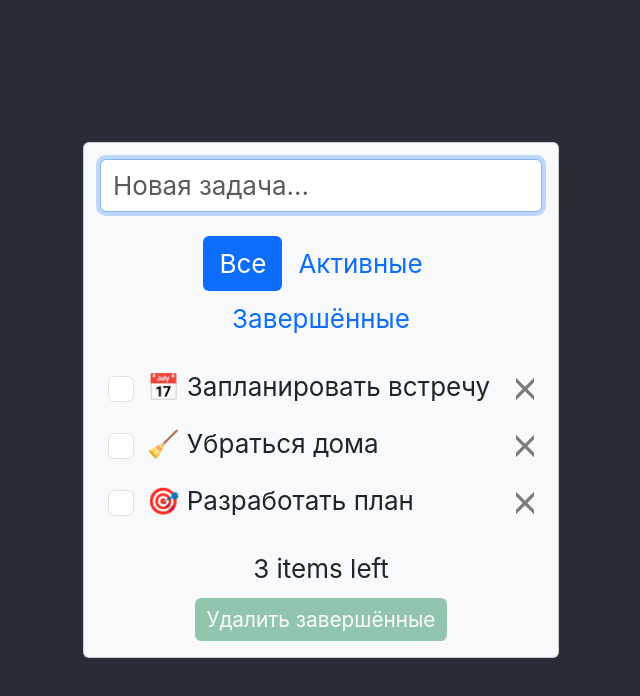
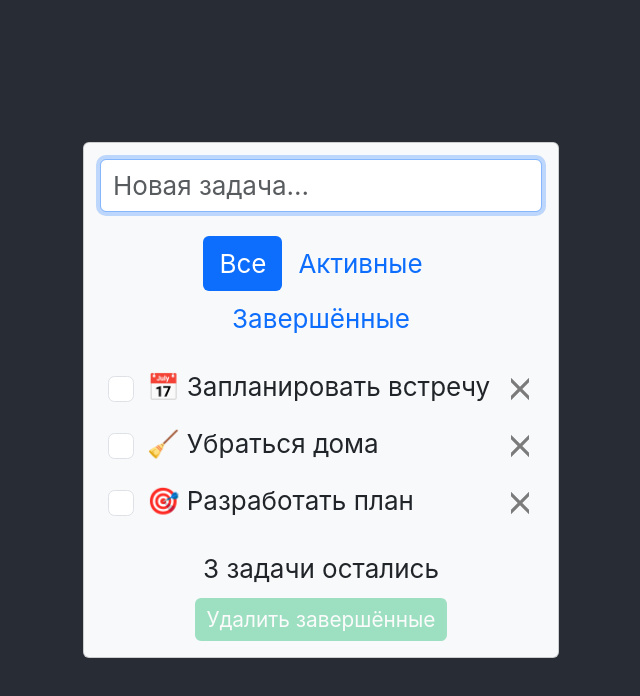
Before and after one commit to yuriyvyatkin/react-todos, a React (Create React App) app: page / in a window 1280 px wide. Shown: the top 696 px of the page, without its empty margins (319-959 px from the left). Built offline with nearby package versions, Linux system fonts and the light colour scheme; the HTML template or start-up script is replaced by a standard one.

Commit message:
Fix styles, labels

```diff
--- a/src/App.css
+++ b/src/App.css
@@ -35,13 +35,13 @@
   font-size: 1.3rem;
 
   color: #ffffff;
-  background-color: #198754;
+  background-color: #31c27e;
 
   transition: background-color .15s ease-in-out;
 }
 
 .clear-button:hover:not(:disabled) {
-  background-color: #157347;
+  background-color: #1e9e62;
 }
 
 .clear-button:disabled {
--- a/src/App.tsx
+++ b/src/App.tsx
@@ -9,6 +9,7 @@ import {
   CloseButton,
   Nav,
 } from 'react-bootstrap';
+import getNoun from "./utils/getNoun";
 import './App.css';
 
 interface Task {
@@ -143,7 +144,7 @@ function App() {
         <div className="ms-auto d-inline-block position-relative">
           <CloseButton
             className="close-button position-absolute"
-            style={{ top: '0px', right: '0px', width: '5px' }}
+            style={{ top: '0px', right: '5px', width: '5px' }}
             onClick={() => handleTaskDelete(task.id)}
           />
         </div>
@@ -210,9 +211,7 @@ function App() {
                   {renderTasks()}
                 </div>
                 <div className="task-count mt-2">
-                  {`${activeTaskCount} item${
-                    activeTaskCount !== 1 ? 's' : ''
-                  } left`}
+                  {`${activeTaskCount} ${getNoun(activeTaskCount, 'задача', 'задачи', 'задач')} ${getNoun(activeTaskCount, 'осталась', 'остались', 'осталось')}`}
                 </div>
                 <button
                   className="clear-button"
--- /dev/null
+++ b/src/utils/getNoun.tsx
@@ -0,0 +1,26 @@
+export default function getNoun(
+  number: number,
+  one: string,
+  two: string,
+  five: string,
+) {
+  let n = Math.abs(number);
+
+  n %= 100;
+
+  if (n >= 5 && n <= 20) {
+    return five;
+  }
+
+  n %= 10;
+
+  if (n === 1) {
+    return one;
+  }
+
+  if (n >= 2 && n <= 4) {
+    return two;
+  }
+
+  return five;
+}
```
